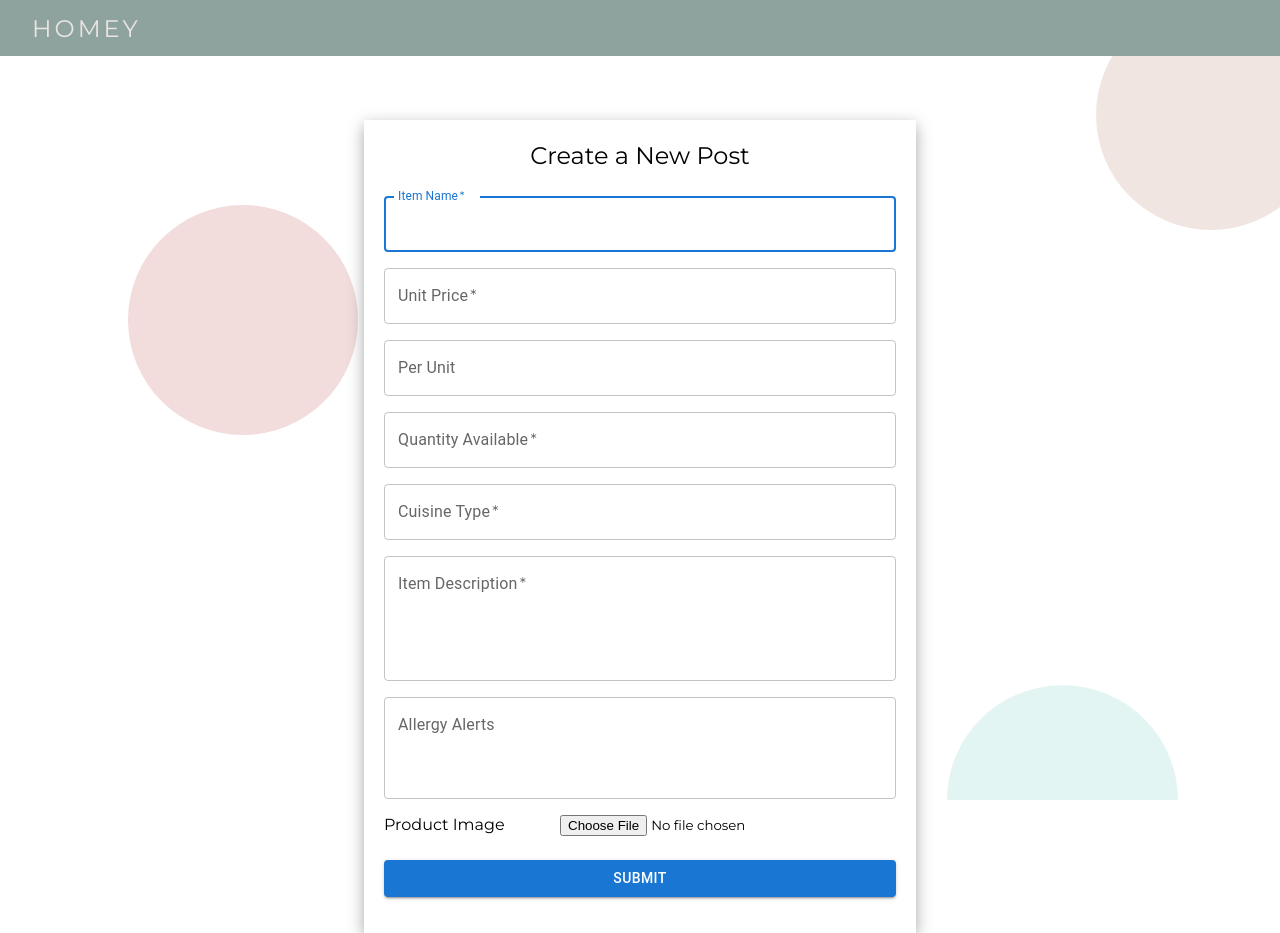
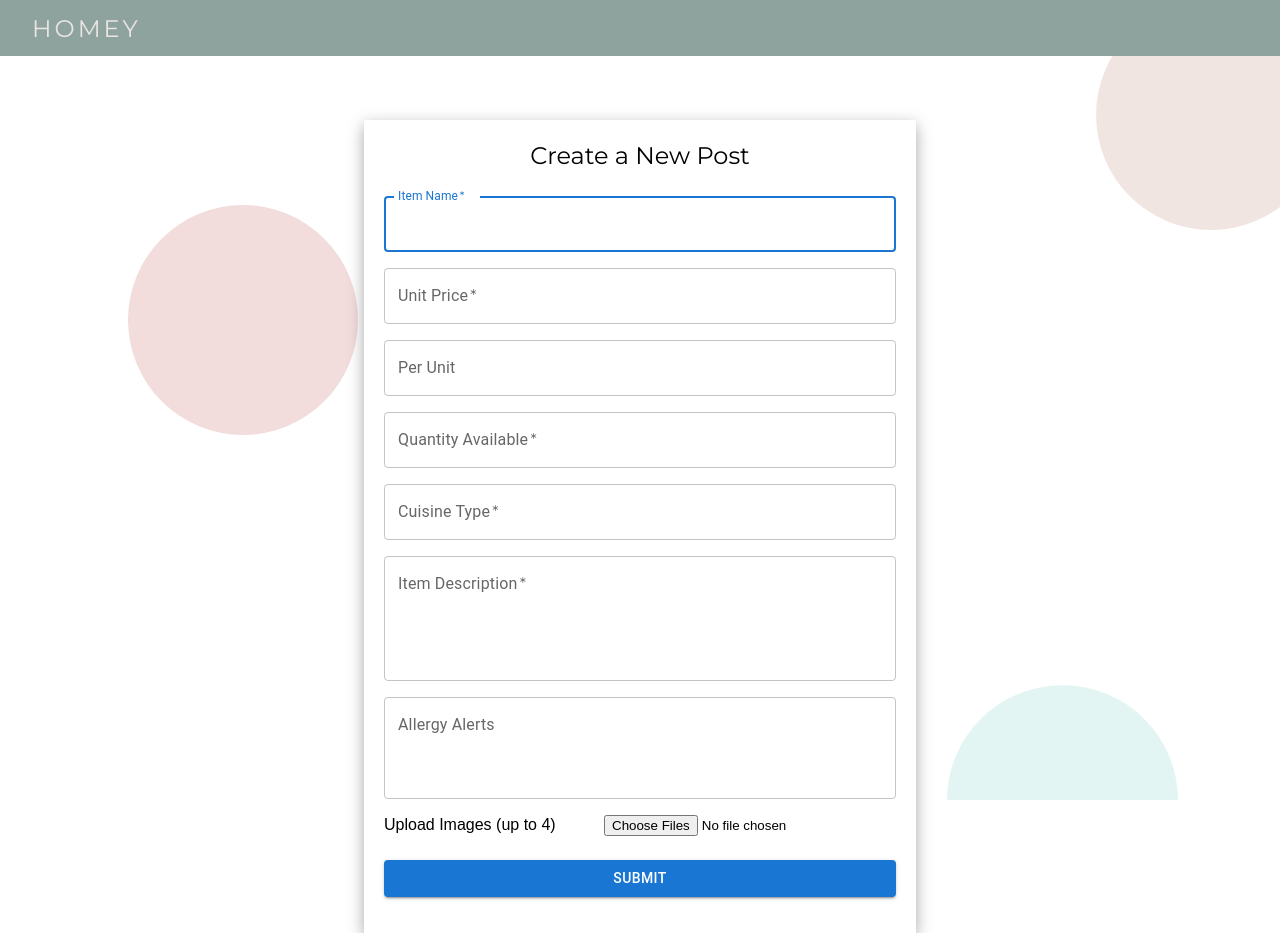
Before and after one commit to gerundel1/homey, a React (Create React App) app in the folder homey-client/: page /newPost in a window 1280 px wide. Built offline with nearby package versions, Linux system fonts and the light colour scheme.

Commit message:
create post fixed image uploads

```diff
--- a/homey-client/src/Components/NewPost/NewPost.css
+++ b/homey-client/src/Components/NewPost/NewPost.css
@@ -0,0 +1,8 @@
+.image-label, .image-error, input {
+    font-family:Arial, Helvetica, sans-serif ;
+}
+
+.image-error {
+    color: red;
+    font-size: 0.8em;
+}
--- a/homey-client/src/Components/NewPost/NewPost.js
+++ b/homey-client/src/Components/NewPost/NewPost.js
@@ -9,48 +9,51 @@ import {
   TextField,
   Button,
   Typography,
-  FormControl,
 } from "@mui/material";
-import axios from 'axios';
+import axios from "axios";
+import "./NewPost.css";
 
 const theme = createTheme(); // add details after
 
 export default function NewPost() {
-  const [imagefile, setImagefile] = useState("");
+  const [imageFiles, setImagesFiles] = useState({});
+  const [imgErrMsg, setImgErrMsg] = useState(null);
 
   const {
     register,
+    formState: { errors },
     handleSubmit,
-    formState: { errors },
   } = useForm();
 
-  const onSubmit = (data) => {
+  function handleImageUpload(e) {
+    if (e.target.files.length > 4) {
+      setImgErrMsg("Maximum 4 images.");
+    } else {
+      setImgErrMsg(null);
+      setImagesFiles({ images: e.target.files });
+    }
+  }
+  const onSubmit = (data, images) => {
+    if (imgErrMsg === null) {
       const postData = {
         name: data.itemName,
         unitPrice: data.unitPrice,
         pricePer: data.pricePer,
         description: data.description,
-      images: imagefile,
+        images: imageFiles,
         allergies: data.allergies,
         quantity: data.quantity,
-      category: data.category
-    };
-    console.log(postData);
-
-    // axios({
-    //     url: "post/create",
-    //     method: "POST",
-    //     data: postData,
-    // })
-    //     .then(() => {
-    //         console.log("Data has been sent to the server");
-    //     })
-    //     .catch(() => {
-    //         console.log("Internal server error");
-    //     });
+        category: data.category,
       };
 
-  console.log(errors);
+      axios.post(`http://localhost:8080/api/product/create`, postData)
+      .then(obj => console.log(obj))
+      .catch(err => {
+          // You may display this error message in the UI
+          console.log(err)
+      });
+    }
+  };
 
   return (
     <ThemeProvider theme={theme}>
@@ -86,11 +89,7 @@ export default function NewPost() {
                     required: "This field is required.",
                   })}
                   error={!!errors?.itemName}
-                helperText={
-                    errors?.itemName
-                        ? errors.itemName.message
-                        : null
-                }
+                  helperText={errors?.itemName ? errors.itemName.message : null}
                 />
               </Grid>
               <Grid item xs={12}>
@@ -108,9 +107,7 @@ export default function NewPost() {
                   })}
                   error={!!errors?.unitPrice}
                   helperText={
-                    errors?.unitPrice
-                        ? errors.unitPrice.message
-                        : null
+                    errors?.unitPrice ? errors.unitPrice.message : null
                   }
                 />
               </Grid>
@@ -136,11 +133,7 @@ export default function NewPost() {
                     required: "This field is required.",
                   })}
                   error={!!errors?.quantity}
-                helperText={
-                    errors?.quantity
-                        ? errors.quantity.message
-                        : null
-                }
+                  helperText={errors?.quantity ? errors.quantity.message : null}
                 />
               </Grid>
               <Grid item xs={12}>
@@ -155,11 +148,7 @@ export default function NewPost() {
                     required: "This field is required.",
                   })}
                   error={!!errors?.category}
-              helperText={
-                  errors?.category
-                      ? errors.quantity.message
-                      : null
-              }
+                  helperText={errors.category ? errors.quantity.message : null}
                 />
               </Grid>
               <Grid item xs={12}>
@@ -176,9 +165,7 @@ export default function NewPost() {
                   })}
                   error={!!errors?.description}
                   helperText={
-                    errors?.description
-                        ? errors.description.message
-                        : null
+                    errors?.description ? errors.description.message : null
                   }
                 />
               </Grid>
@@ -192,21 +179,25 @@ export default function NewPost() {
                   rows={3}
                 />
               </Grid>
-              <Grid item xs={12} sm={4}>
-                <FormControl>
-                  <label>Product Image</label>
-                </FormControl>
+
+              <Grid item xs={12} sm={5}>
+                <label className="image-label">Upload Images (up to 4)</label>
+                {imgErrMsg !== null && (
+                  <div className="image-error">{imgErrMsg}</div>
+                )}
               </Grid>
-              <Grid item xs={12} sm={8}>
-                <FormControl>
+
+              <Grid item xs={12} sm={7}>
                 <input
                   type="file"
-                    id="itemImage"
-                    onChange={(e) => setImagefile(e.target.value)}
+                  id="images"
+                  accept="image/*"
+                  multiple
+                  onChange={handleImageUpload}
                 />
-                </FormControl>
               </Grid>
             </Grid>
+
             <Button
               className="buttonHover"
               type="submit"
```
Lines whose indentation alone changed are shown as unchanged.
